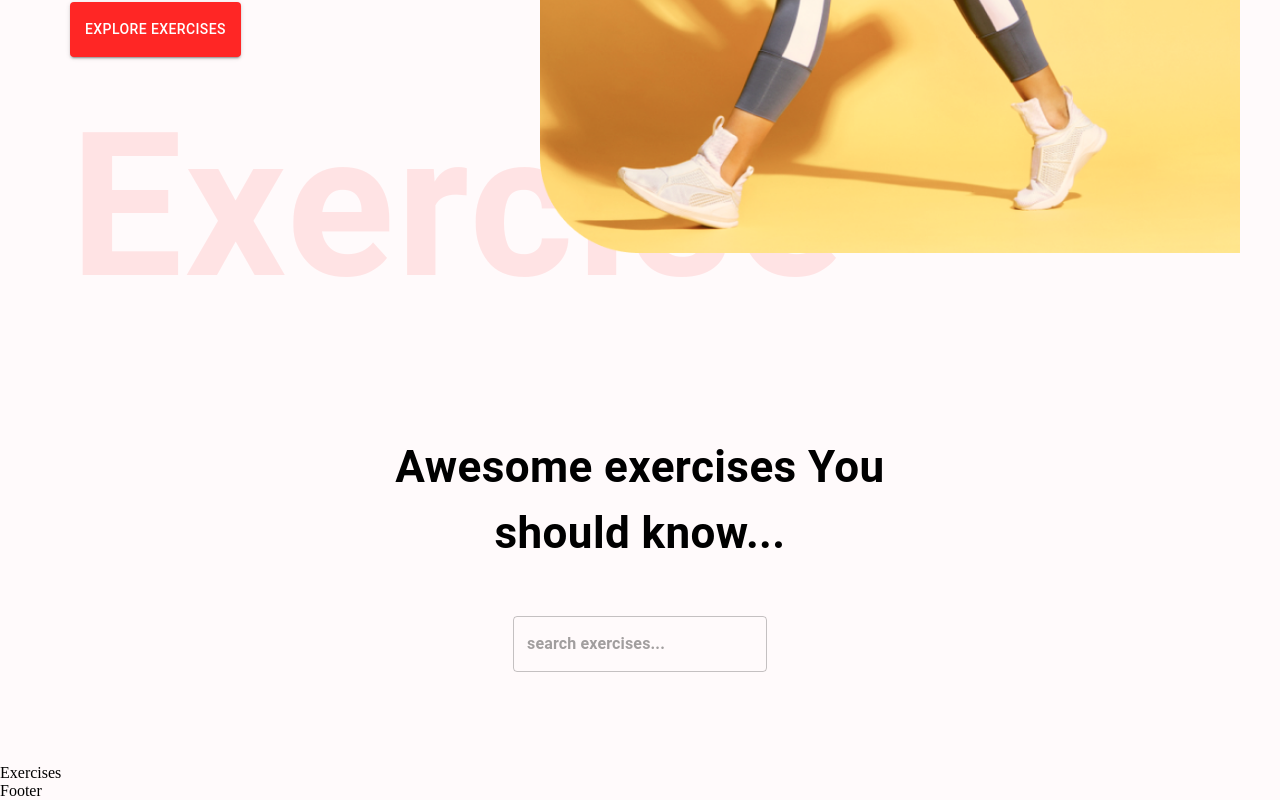
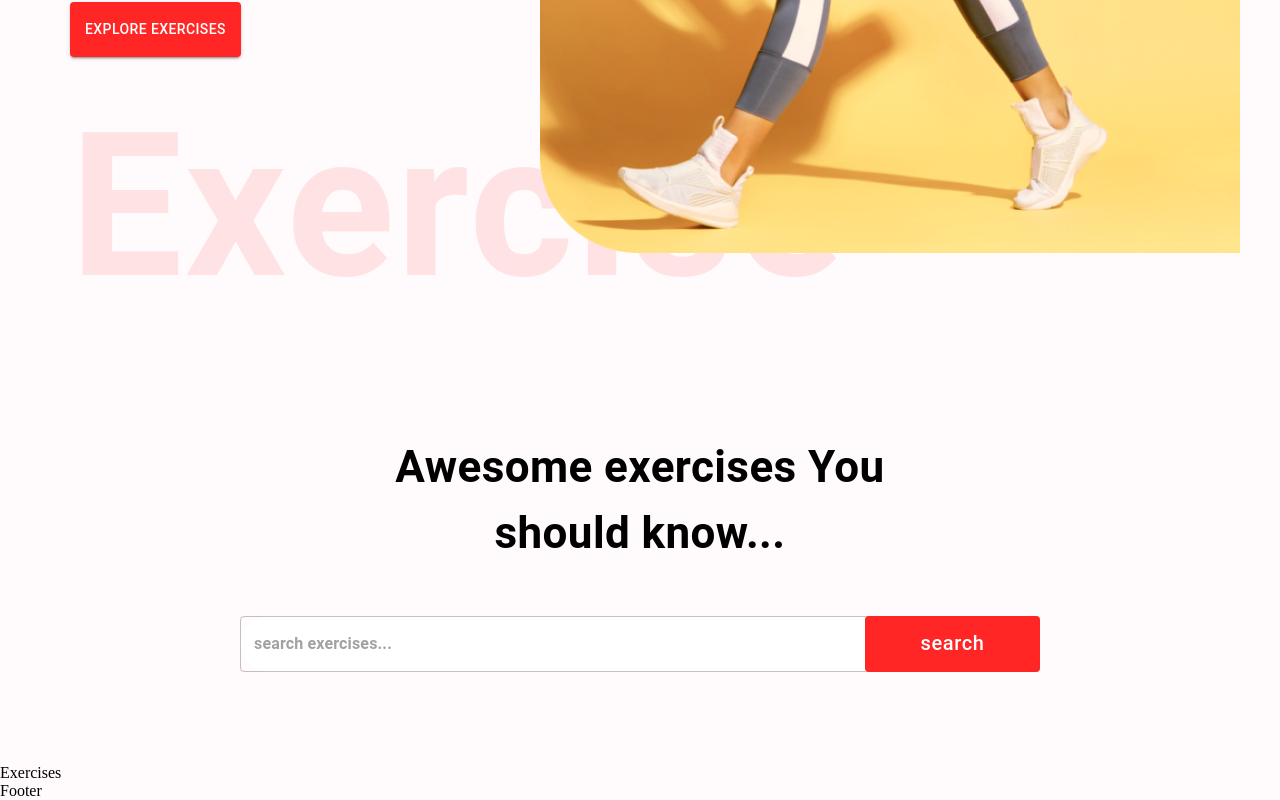
Before and after one commit to Melu-Sahu/React-Learning, a React (Create React App) app in the folder gym_exercises/: page / in a window 1280 px wide. Shown: the part 613-1413 px from the top of the page. Built offline with nearby package versions, Linux system fonts and the light colour scheme.

Commit message:
added some logic in SearchExercises.jsx and added new folder fetchData.js

```diff
--- a/gym_exercises/src/components/SearhExercises.jsx
+++ b/gym_exercises/src/components/SearhExercises.jsx
@@ -2,6 +2,15 @@
 import { Box, Button, Stack, TextField, Typography } from '@mui/material';
 
 const SearhExercises = () => {
+
+
+    const [search, setSearch ]  = useState("");
+    const handleSearch = async ()=>{
+        if(search){
+            // const exercisesData = await fetchData();
+        }
+    }
+
     return (
         <Stack
             alignItems='center'
@@ -10,11 +19,11 @@
             p='20px'
         >
             <Typography
-                fontWeight={700}
                 sx={{
                     fontSize: { lg: '44px', xm: '30px' },
                     mb: '50px',
-                    textAlign: 'center'
+                    textAlign: 'center',
+                    fontWeight: 700
                 }}
             >
                 Awesome exercises You <br /> should know...
@@ -30,18 +39,43 @@
                             border: 'none',
                             borderRadius: '4px'
                         },
-                        width:{
-
-                        }
+                        width: {
+                            lg: '800px',
+                            xs:'350px'
+                        },
+                        backgroundColor:'#fff',
+                        borderRadius:'40px'
                     }}
                     height='76px'
-                    value=''
-                    onChange={() => { }}
+                    value={search}
+                    onChange={(e) => { setSearch(e.target.value.toLowerCase()) }}
                     placeholder='search exercises...'
                     type='text'
                 />
 
+                <Button className='search-btn'
+                    sx={{
+                        backgroundColor:'#ff2625',
+                        color:'#fff',
+                        textTransform:'none',
+                        width:{lg:'175px', xm:'80px'},
+                        fontSize:{lg:'20px',xs:'14px'},
+                        height: '56px',
+                        position:'absolute',
+                        right:0
+                    }}
+
+                    onClick={handleSearch}
+
+                >
+                    search
+                </Button>
+
+
+
             </Box>
+
+
 
 
         </Stack>
```
Also changed, not shown: gym_exercises/src/utils/fetchData.js (added, +8 -0 lines).
